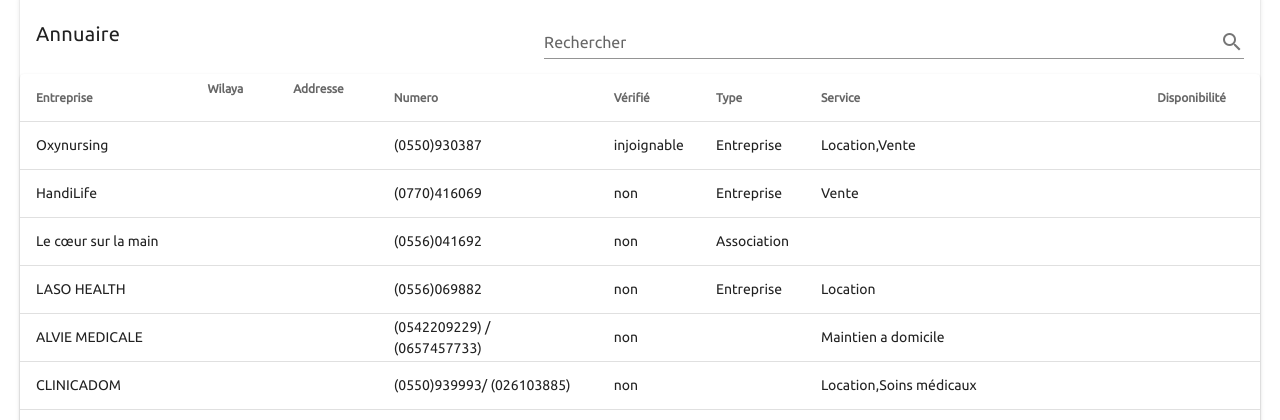
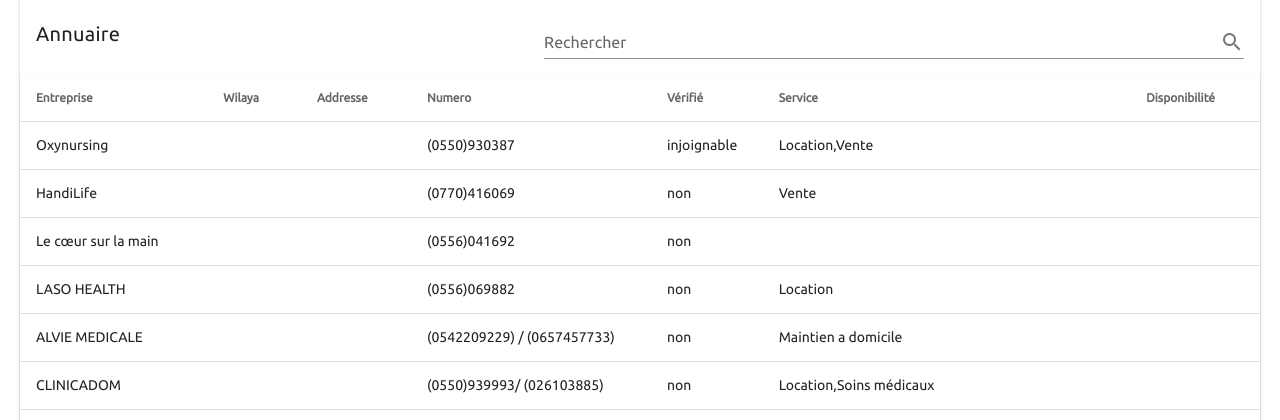
Before and after one commit to info-covid19-dz/web, a Nuxt app: page /Annuaire in a window 1280 px wide. Shown: the part 380-800 px from the top of the page. Built offline with nearby package versions, Linux system fonts and the light colour scheme.

Commit message:
removed type col

```diff
--- a/pages/Annuaire.vue
+++ b/pages/Annuaire.vue
@@ -52,9 +52,8 @@
         { text: "Addresse", value: "Addresse" },
         { text: "Numero", value: "Numero" },
         { text: "Vérifié", value: "Vérifié", sortable: true },
-        { text: "Type", value: "Type" },
-        { text: "Service", value: "Service" },
-        {text:"Disponibilité",value:"Disponibilité"}
+        { text: "Service", value: "Service",sortable: true },
+        {text:"Disponibilité",value:"Disponibilité",  sortable: true}
       ],
       annuaires: annuaire,
     };
```
